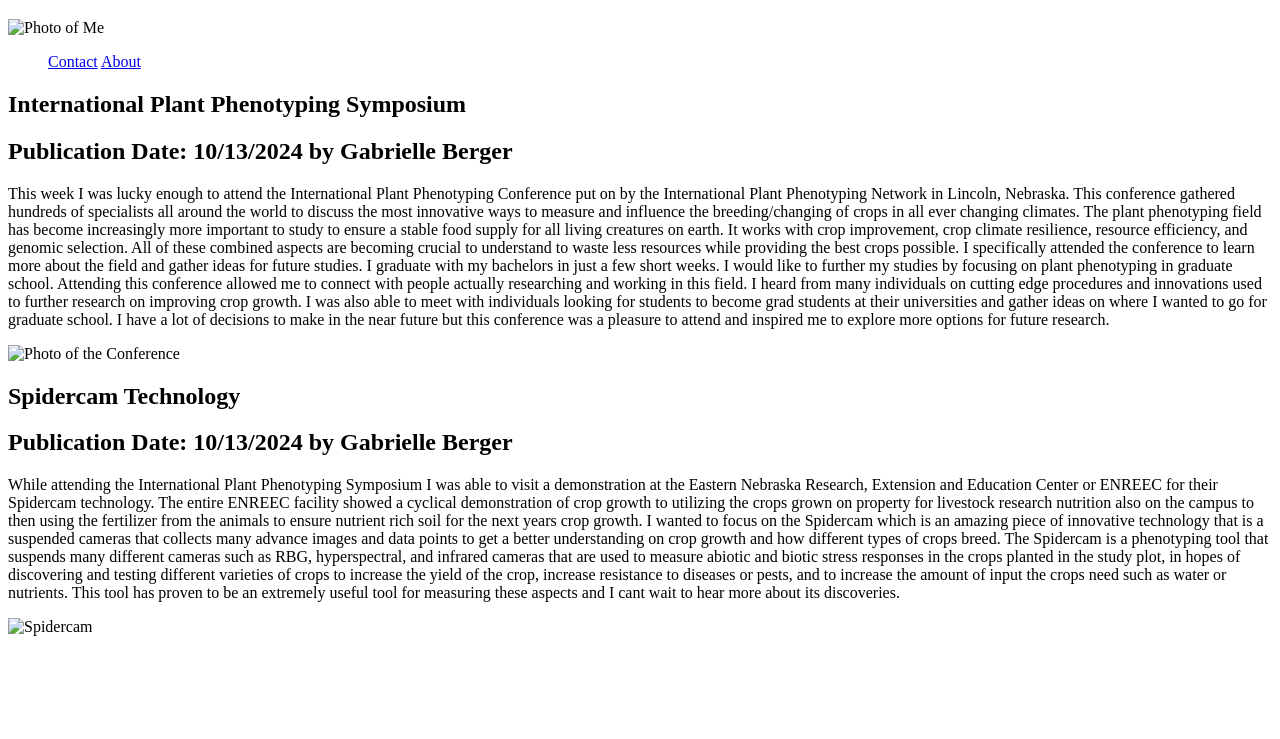
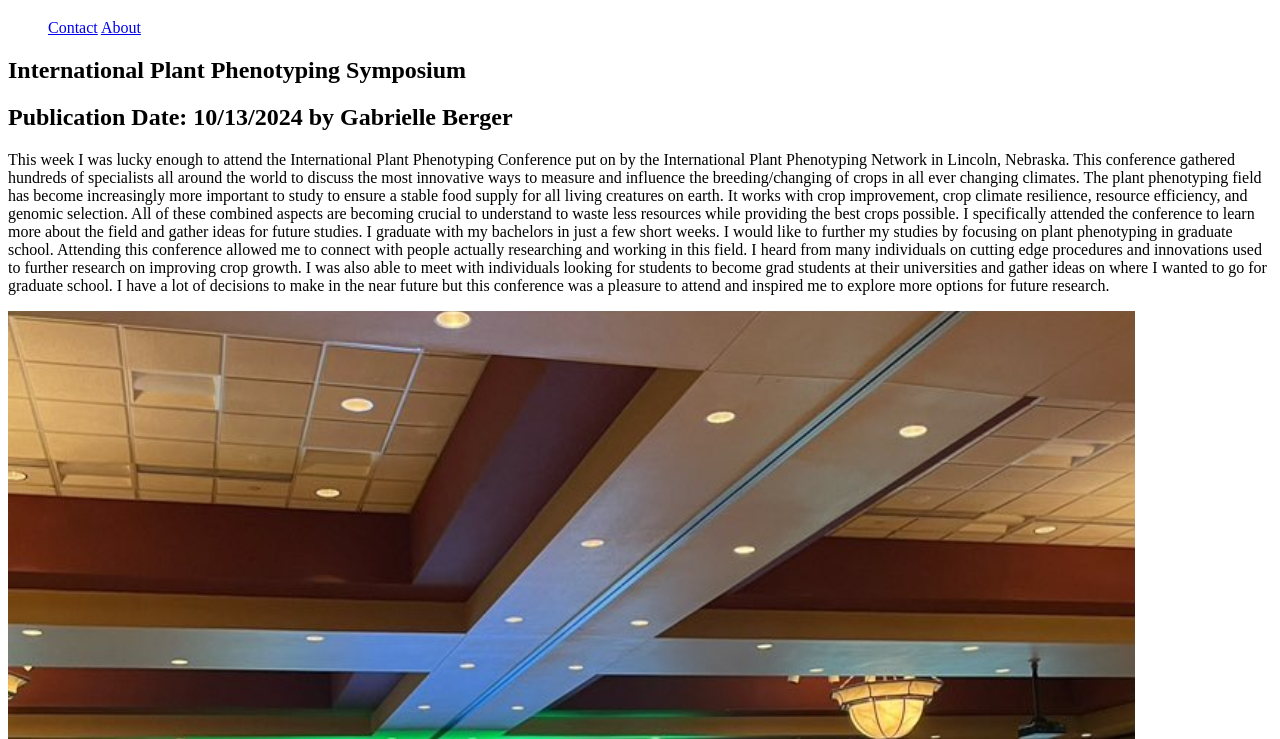
Before and after one commit to BergerGa/mi349_blog, a plain HTML site: page index.html in a window 1280 px wide. Shown: the part 61-800 px from the top of the page. Drawn offline with Linux system fonts and the light colour scheme; files that its build step writes are made by us from their sources.

Commit message:
Fixed Photos

```diff
--- a/index.html
+++ b/index.html
@@ -11,10 +11,8 @@
 <body>
     <header>
         <h1>Gabby's Weblog</h1>
-        <img scr="My Photo.JPG" alt="Photo of Me">
-        <div class="logo">
 
-        </div>
+
 
     </header>
     <nav>
@@ -29,14 +27,18 @@
             <h2>Publication Date: 10/13/2024 by Gabrielle Berger</h2>
             <p>This week I was lucky enough to attend the International Plant Phenotyping Conference put on by the International Plant Phenotyping Network in Lincoln, Nebraska. This conference gathered hundreds of specialists all around the world to discuss the most innovative ways to measure and influence the breeding/changing of crops in all ever changing climates. The plant phenotyping field has become increasingly more important to study to ensure a stable food supply for all living creatures on earth. It works with crop improvement, crop climate resilience, resource efficiency, and genomic selection. All of these combined aspects are becoming crucial to understand to waste less resources while providing the best crops possible.
             I specifically attended the conference to learn more about the field and gather ideas for future studies. I graduate with my bachelors in just a few short weeks. I would like to further my studies by focusing on plant phenotyping in graduate school. Attending this conference allowed me to connect with people actually researching and working in this field. I heard from many individuals on cutting edge procedures and innovations used to further research on improving crop growth. I was also able to meet with individuals looking for students to become grad students at their universities and gather ideas on where I wanted to go for graduate school. I have a lot of decisions to make in the near future but this conference was a pleasure to attend and inspired me to explore more options for future research. </p>
-            <img scr="IPPN.jpg" alt="Photo of the Conference">
+            <div class="conference">
+                <img src="IPPN.jpg" alt="Photo at the Conference">
+            </div>
         </article>
         <article>
             <h2>Spidercam Technology</h2>
             <h2>Publication Date: 10/13/2024 by Gabrielle Berger</h2>
             <p>While attending the International Plant Phenotyping Symposium I was able to visit a demonstration at the Eastern Nebraska Research, Extension and Education Center or ENREEC for their Spidercam technology. The entire ENREEC facility showed a cyclical demonstration of crop growth to utilizing the crops grown on property for livestock research nutrition also on the campus to then using the fertilizer from the animals to ensure nutrient rich soil for the next years crop growth. I wanted to focus on the Spidercam which is an amazing piece of innovative technology that is a suspended cameras that collects many advance images and data points to get a better understanding on crop growth and how different types of crops breed.
             The Spidercam is a phenotyping tool that suspends many different cameras such as RBG, hyperspectral, and infrared cameras that are used to measure abiotic and biotic stress responses in the crops planted in the study plot, in hopes of discovering and testing different varieties of crops to increase the yield of the crop, increase resistance to diseases or pests, and to increase the amount of input the crops need such as water or nutrients. This tool has proven to be an extremely useful tool for measuring these aspects and I cant wait to hear more about its discoveries.</p>
-            <img scr="Spidercam.jpg" alt="Spidercam">
+            <div class="spidercam">
+                <img src="Spidercam.jpg" alt="Photo of Spidercam Tech">
+            </div>
         </article>
     </section>
 </body>
```
Also changed, not shown: IPPN.jpg (renamed from Images/IPPN.jpg), 2 other files.
